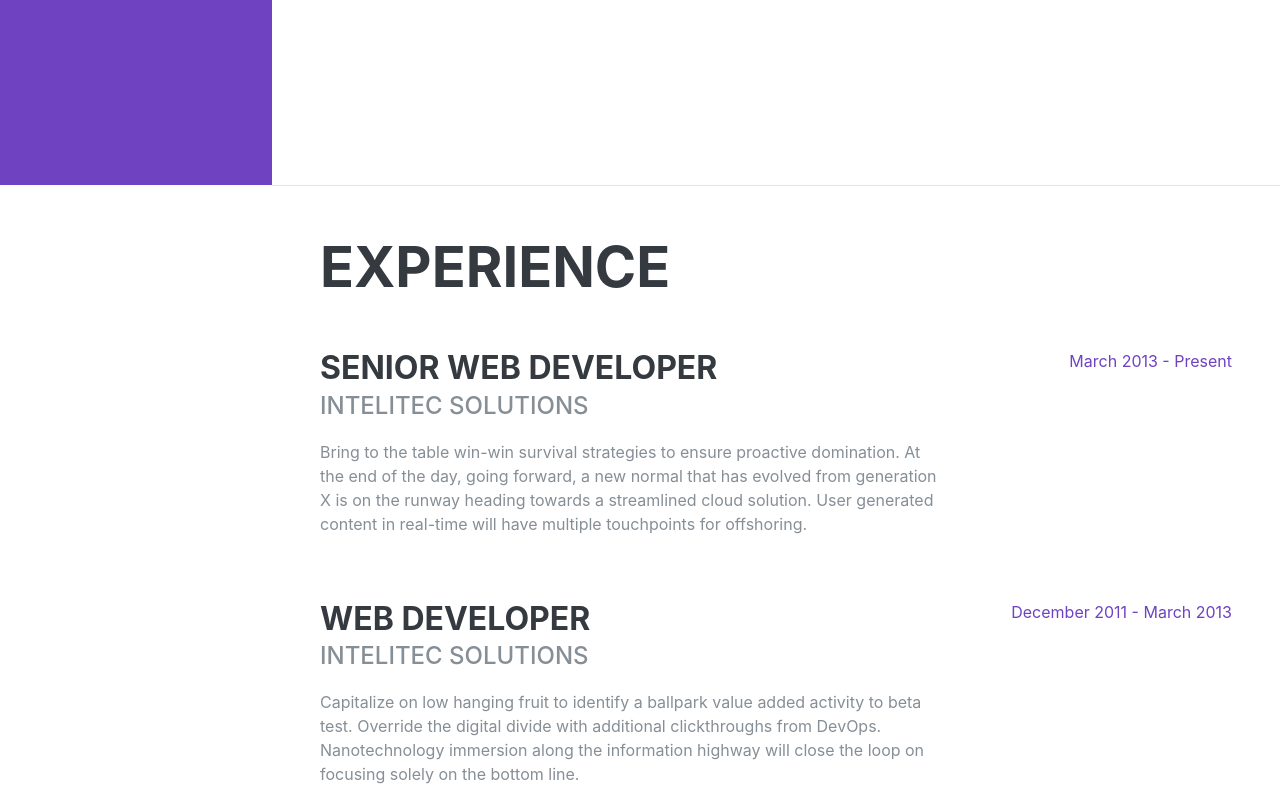
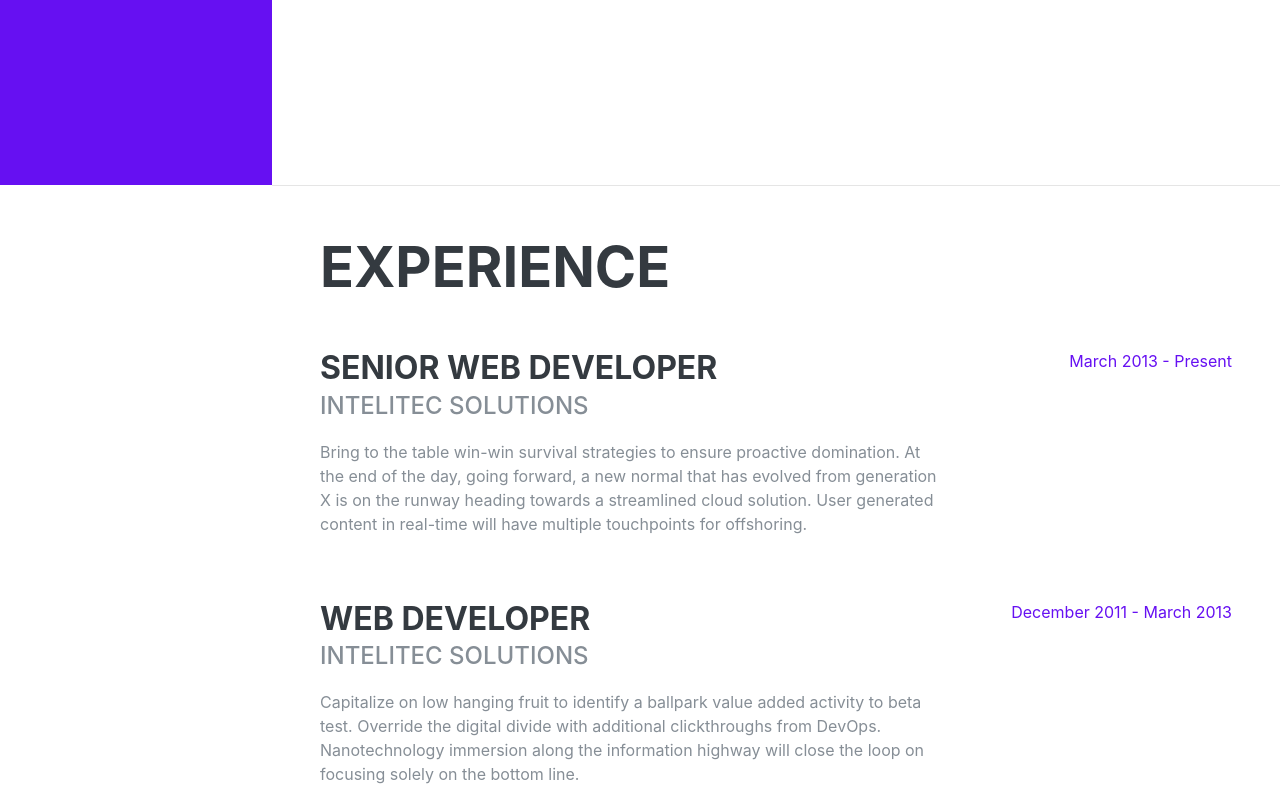
Before and after one commit to sathishkkrishnan/personal, a Gatsby site: page / in a window 1280 px wide. Shown: the part 615-1403 px from the top of the page. Built offline with nearby package versions, Linux system fonts and the light colour scheme; Gatsby itself is replaced by a stand-in of ours; a web font is replaced by a local one.

Commit message:
changed theme

```diff
--- a/src/assets/sass/_variables.scss
+++ b/src/assets/sass/_variables.scss
@@ -25,7 +25,7 @@ $green: #28a745 !default;
 $teal: #20c997 !default;
 $cyan: #17a2b8 !default;
 
-$primary: $purple !default;
+$primary: $indigo !default;
 $secondary: $gray-600 !default;
 $success: $green !default;
 $info: $cyan !default;
```
